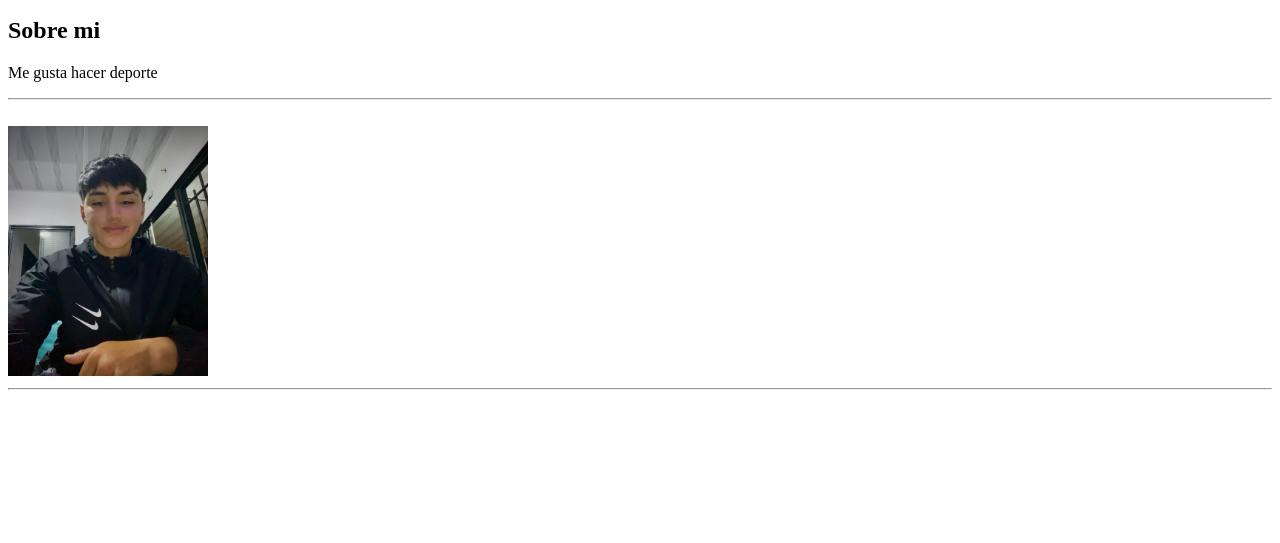
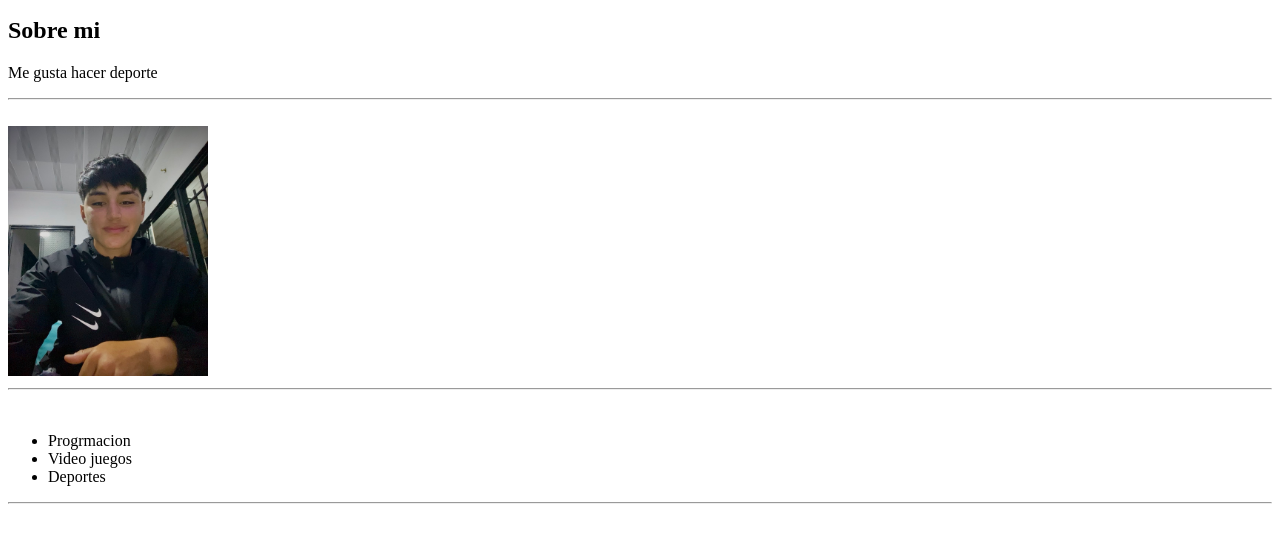
Before and after one commit to frayan-velscx/MiPrimeraPaginaWeb, a plain HTML site: page index.html in a window 1280 px wide. Shown: the part 101-644 px from the top of the page. Drawn offline with Linux system fonts and the light colour scheme.

Commit message:
crear lista de intereses

```diff
--- a/index.html
+++ b/index.html
@@ -17,6 +17,13 @@
     <img src="imagenes/IMG_5532.JPG" width="200" height="250">
     <hr>
     <br>
-
+    <!--crear lista de intereses-->
+    <ul>
+        <li>Progrmacion</li>
+        <li>Video juegos</li>
+        <li>Deportes</li>
+    </ul>
+    <hr>
+    <br>
 </body>
 </html>
```
